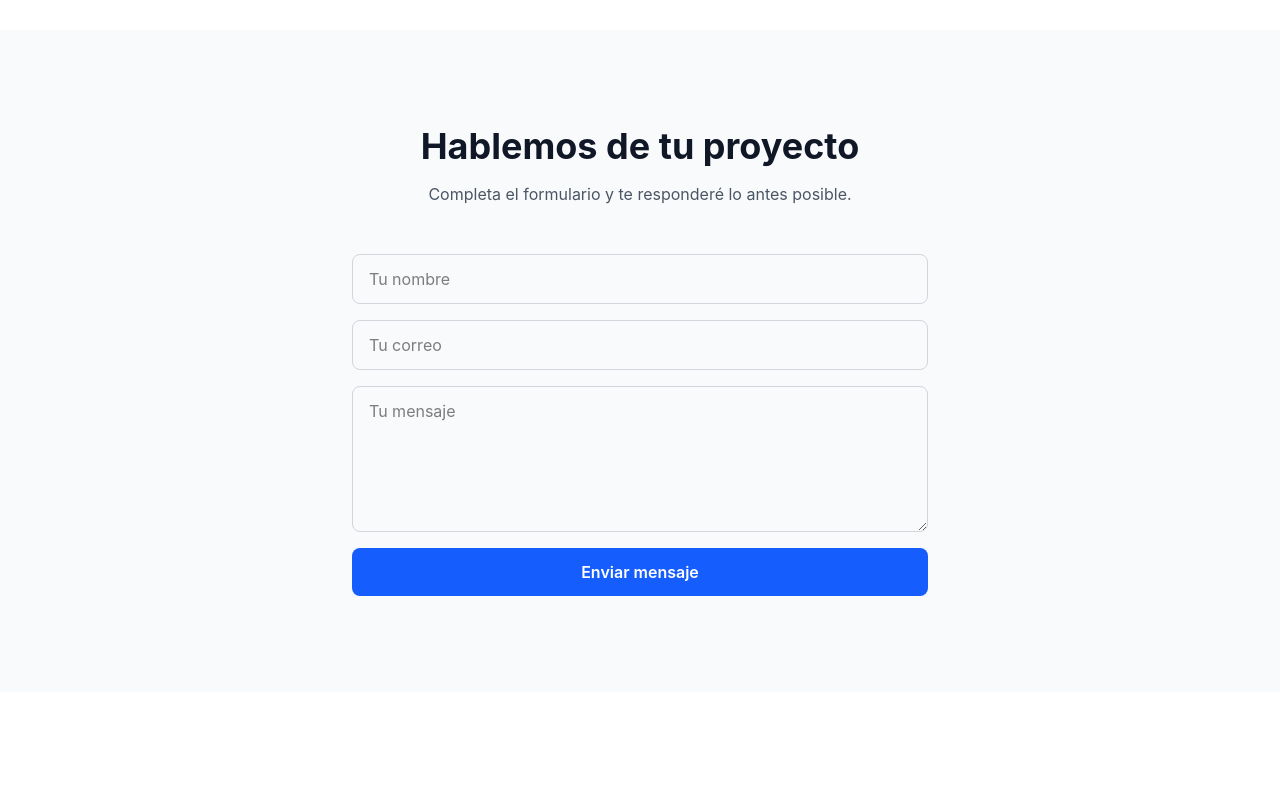
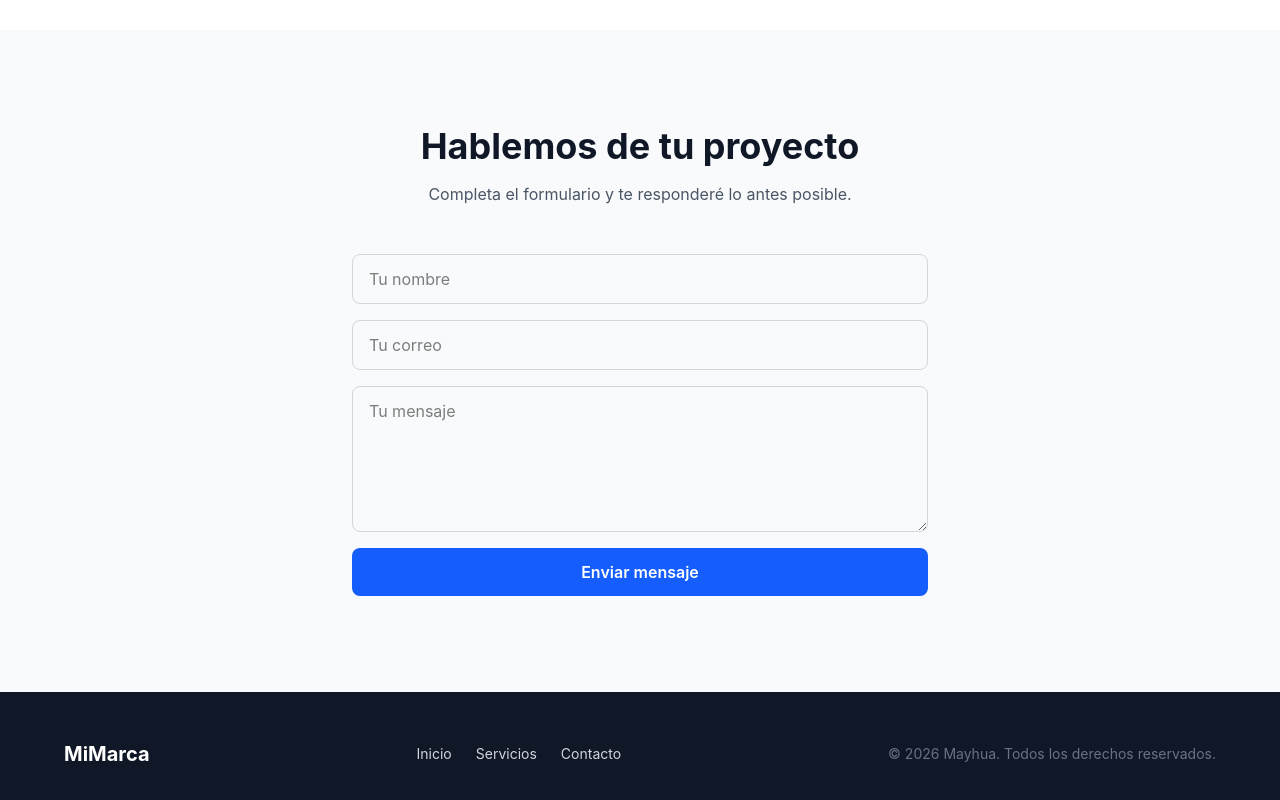
Before and after one commit to J-Mayhua/pagina-landing-vite, a React (Vite) app: page / in a window 1280 px wide. Shown: the part 1294-2094 px from the top of the page. Before the commit the page ends 1986 px from the top, so only its background shows below. Built offline with nearby package versions, Linux system fonts and the light colour scheme.

Commit message:
agregar footer con link y copyringht

```diff
--- a/src/App.jsx
+++ b/src/App.jsx
@@ -2,6 +2,7 @@ import Navbar from './components/Navbar'
 import Hero from './sections/Hero'
 import Features from './sections/Features'
 import Contact from './sections/Contact'
+import Footer from './sections/Footer'
 function App() {
   return (
     <>
@@ -9,6 +10,7 @@ function App() {
       <Hero />
       <Features />
       <Contact />
+      <Footer />
     </>
   )
 }
--- /dev/null
+++ b/src/sections/Footer.jsx
@@ -0,0 +1,23 @@
+function Footer() {
+    const year = new Date().getFullYear()
+
+    return (
+        <footer className="bg-gray-900 text-gray-300 py-12 px-6">
+            <div className="max-w-6xl mx-auto flex flex-col md:flex-row justify-between items-center gap-6">
+                <span className="text-xl font-bold text-white">MiMarca</span>
+
+                <ul className="flex gap-6 text-sm">
+                    <li><a href="#inicio" className="hover:text-white transition-colors">Inicio</a></li>
+                    <li><a href="#servicios" className="hover:text-white transition-colors">Servicios</a></li>
+                    <li><a href="#contacto" className="hover:text-white transition-colors">Contacto</a></li>
+                </ul>
+
+                <p className="text-sm text-gray-500">
+                    © {year} Mayhua. Todos los derechos reservados.
+                </p>
+            </div>
+        </footer>
+    )
+}
+
+export default Footer
```
